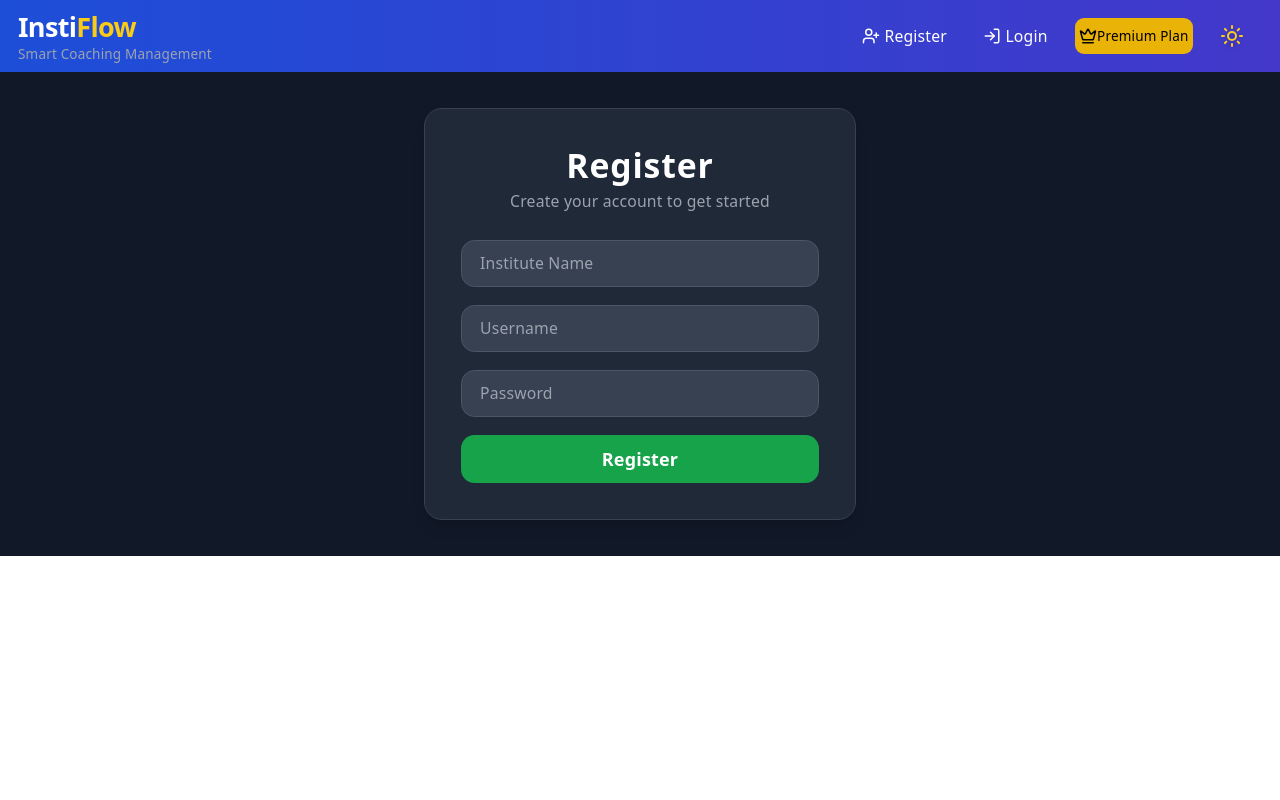
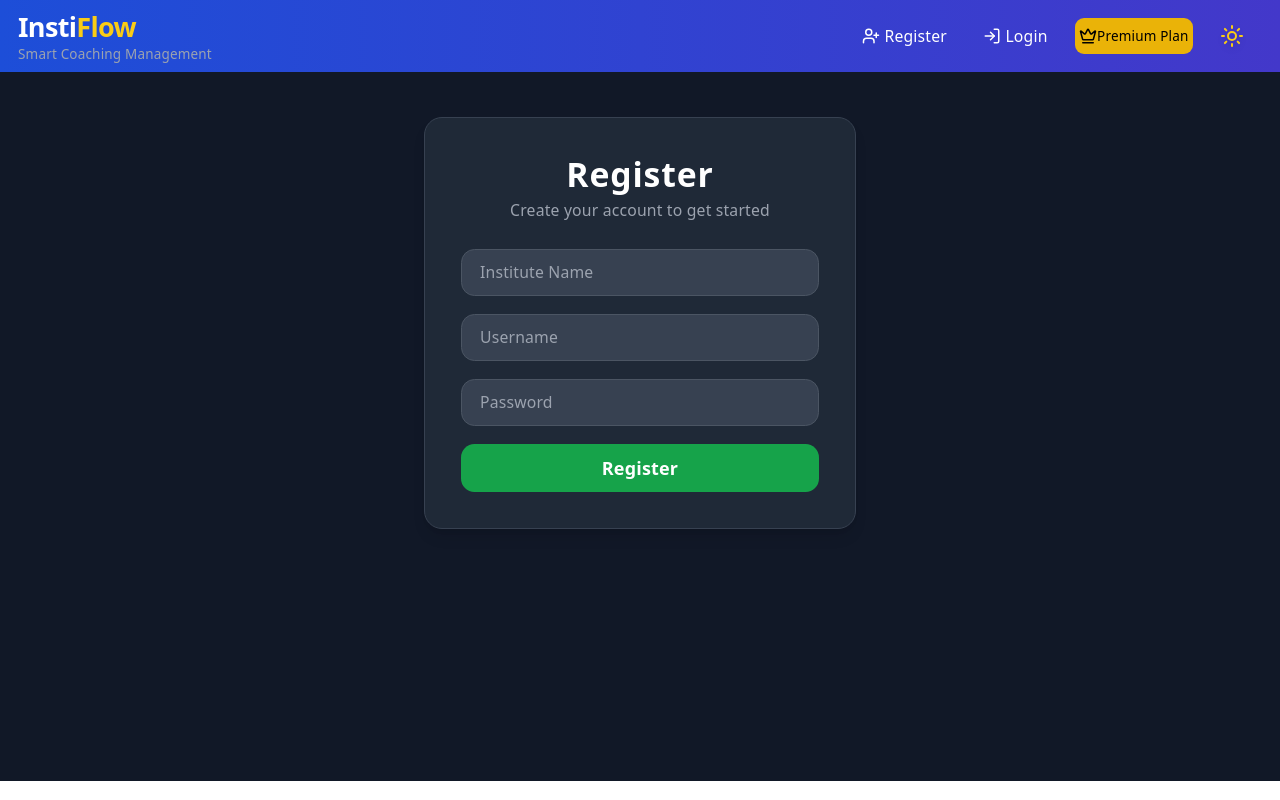
Before and after one commit to Ranjan21gg/Coaching-Management-SaaS, a React (Vite) app in the folder frontend/: page /register in a window 1280 px wide. Built offline with nearby package versions, Linux system fonts and the light colour scheme; no server answers.

Commit message:
overfolow:hidden

```diff
--- a/frontend/src/index.css
+++ b/frontend/src/index.css
@@ -58,8 +58,9 @@
 body {
   margin: 0;
   overflow-y: scroll;
+  overflow: hidden;
+}
 
-}
 html {
   transition: background-color 0.3s, color 0.3s;
 }
--- a/frontend/src/pages/Login.jsx
+++ b/frontend/src/pages/Login.jsx
@@ -46,8 +46,8 @@ export default function Login() {
   };
 
   return (
-    <div className="min-height:40vh bg-gray-900 dark:bg-blue-200 flex items-center justify-center p-8">
-      <div className="w-full max-w-sm bg-gray-800 dark:bg-white p-8 rounded-2xl shadow-lg border border-gray-700">
+    <div className="p-10 pb-56 bg-gray-900 dark:bg-blue-200 flex items-center justify-center px-4">
+      <div className="w-full mb-18 max-w-sm bg-gray-800 dark:bg-white p-8 rounded-2xl shadow-lg border border-gray-700">
 
         {/* Header */}
         <div className="text-center mb-6">
--- a/frontend/src/pages/Register.jsx
+++ b/frontend/src/pages/Register.jsx
@@ -37,8 +37,8 @@ export default function Register() {
   };
 
   return (
-    <div className="min-height:40vh bg-gray-900 dark:bg-blue-200 flex items-center justify-center p-8">
-      <div className="w-full max-w-sm bg-gray-800 dark:bg-white p-8 rounded-2xl shadow-lg border border-gray-700">
+    <div className="p-10 pb-56 bg-gray-900 dark:bg-blue-200 flex items-center justify-center px-4">
+      <div className="w-full mb-18 max-w-sm bg-gray-800 dark:bg-white p-8 rounded-2xl shadow-lg border border-gray-700">
 
         {/* Header */}
         <div className="text-center mb-6">
```
Also changed, not shown: frontend/src/App.css (deleted, +0 -186 lines).
